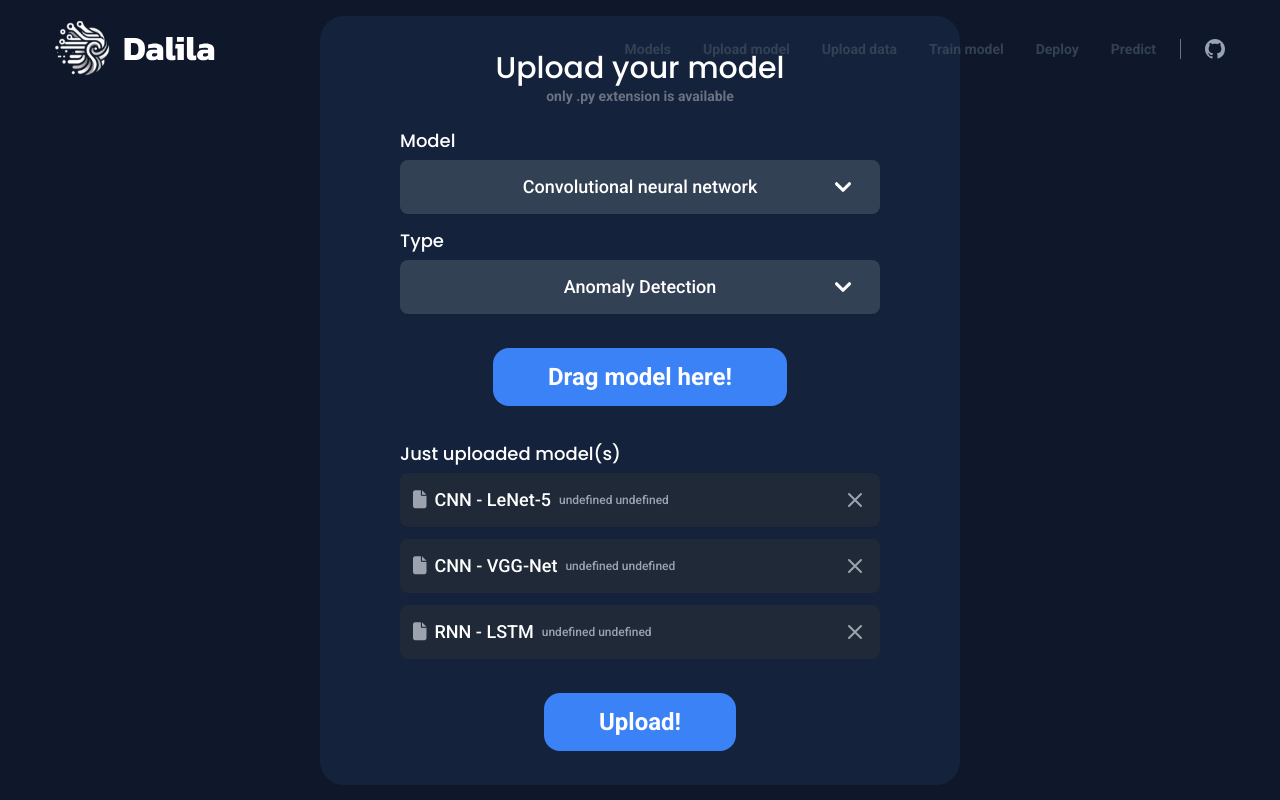
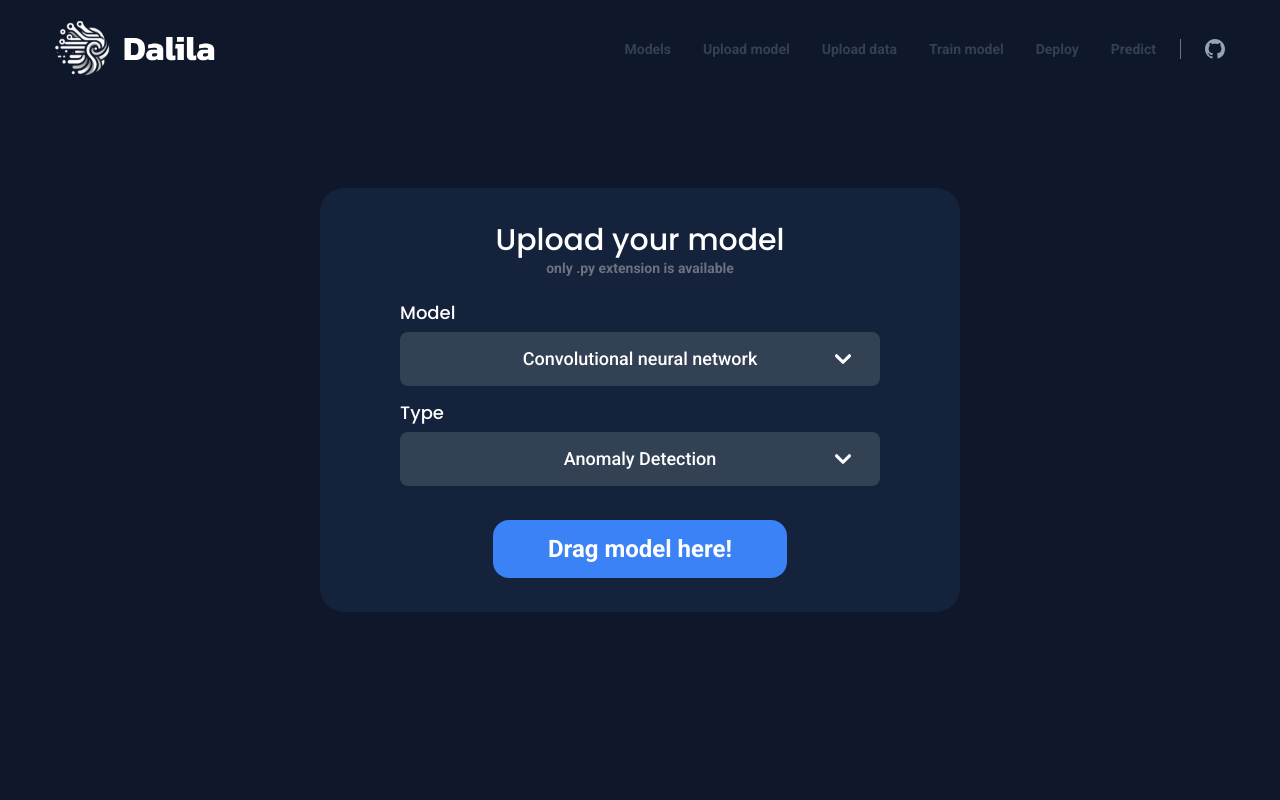
Before and after one commit to dalila-mlp/client, a SvelteKit app: page /upload_model in a window 1280 px wide. Built offline with nearby package versions, Linux system fonts and the light colour scheme.

Commit message:
feature(upload model): create and delete routes

```diff
--- a/src/components/upload/SelectModel.svelte
+++ b/src/components/upload/SelectModel.svelte
@@ -1,26 +1,29 @@
-<script>
+<script lang="ts">
     import { onMount } from 'svelte';
     import { createEventDispatcher } from 'svelte';
 
     const dispatch = createEventDispatcher();
 
-    export let options;
-    let selectedOption = options[0];
+    export let options: string[] = [];
+    export let value: string;
+
     let showDropdown = false;
 
     function toggleDropdown() {
         showDropdown = !showDropdown;
     }
 
-    function selectOption(option) {
-        selectedOption = option;
+    function selectOption(option: string) {
+        value = option;
         showDropdown = false;
         dispatch('select', option);
     }
 
     onMount(() => {
-        const handleClickOutside = (event) => {
-            if (!event.target.closest('.dropdown-container')) showDropdown = false;
+        const handleClickOutside = (event: MouseEvent) => {
+            if (!(event.target as HTMLElement).closest('.dropdown-container')) {
+                showDropdown = false;
+            }
         };
 
         document.addEventListener('click', handleClickOutside);
@@ -49,7 +52,7 @@
         type="button"
         on:click={toggleDropdown}
     >
-        {selectedOption}
+        {value}
         <svg class="absolute right-[21px] fill-current h-8 w-8 transform" viewBox="0 0 20 20">
             <path fill-rule="evenodd" d="M5.293 7.293a1 1 0 011.414 0L10 10.586l3.293-3.293a1 1 0 111.414 1.414l-4 4a1 1 0 01-1.414 0l-4-4a1 1 0 010-1.414z" clip-rule="evenodd" />
         </svg>
@@ -58,9 +61,17 @@
         <div class="absolute right-0 mt-2 w-full rounded-md shadow-lg bg-white ring-1 ring-black ring-opacity-5 z-10">
             <ul class="text-gray-700" aria-labelledby="dropdownDefault">
                 {#each options as option}
-                    <li class="cursor-pointer px-4 py-2 hover:bg-gray-100 hover:rounded-md text-md" on:click={() => selectOption(option)}>{option}</li>
+                    <li class="cursor-pointer px-4 py-2 hover:bg-gray-100 hover:rounded-md text-md" on:click={() => selectOption(option)}>
+                        {option}
+                    </li>
                 {/each}
             </ul>
         </div>
     {/if}
 </div>
+
+<style>
+    .dropdown-container {
+        position: relative;
+    }
+</style>
--- a/src/components/upload/UploadedItem.svelte
+++ b/src/components/upload/UploadedItem.svelte
@@ -2,20 +2,10 @@
     import { createEventDispatcher } from 'svelte';
 
     export let eye: boolean = false;
-
-    // This is the model/dafiles object that will be passed to the component
-    export let id: string;
+    export let id: string|null = null;
     export let filename: string;
-    export let name: string;
-    export let type: string;
-    export let status: string;
-    export let uploadedAt: string;
-    export let uploadedBy: string;
-    export let weight: number;
-    export let weightUnitSize: string;
-    export let flops: number|null = null;
-    export let lastTrain: string|null = null;
-    export let deployed: boolean|null = null;
+    export let weight: number|null = null;
+    export let weightUnitSize: string|null = null;
 
     const dispatch = createEventDispatcher();
 
@@ -29,8 +19,10 @@
         <button class="text-gray-400 hover:text-gray-300 mr-2">
             <i class="fa-solid fa-file"></i>
         </button>
-        <span class="text-white text-md font-medium mr-2">{name}</span>
-        <span class="text-gray-400 text-xs">{weight} {weightUnitSize}</span>
+        <span class="text-white text-md font-medium mr-2">{filename}</span>
+        {#if weight && weightUnitSize}
+            <span class="text-gray-400 text-xs">{weight} {weightUnitSize}</span>
+        {/if}
     </div>
     <div class="flex items-center">
         {#if eye && id}
--- a/src/routes/+page.svelte
+++ b/src/routes/+page.svelte
@@ -28,8 +28,6 @@
             }
 
             const responseDatafile = await response.json();
-            console.log('Parsed response:', responseDatafile);
-
             models = responseDatafile;
         } catch (error) {
             console.error('Error fetching models:', error);
@@ -64,8 +62,6 @@
             }
 
             const responseDatafile = await response.json();
-            console.log('Parsed response:', responseDatafile);
-
             datafiles = responseDatafile;
         } catch (error) {
             console.error('Error fetching models:', error);
--- a/src/routes/upload_model/+page.svelte
+++ b/src/routes/upload_model/+page.svelte
@@ -29,31 +29,83 @@
     ];
 
     interface Model {
+        filename: string;
+        id: string;
         name: string;
-        size: number;
-        unit_size: string;
+        type: string;
+        weight: number;
+        weightUnitSize: string;
+    };
+
+    let models: Model[] = [];
+    let selectedModel: string = modelOptions[0];
+    let selectedType: string = typeOptions[0];
+    let file: File | null = null;
+    let fileInput: HTMLInputElement | null = null;
+
+    function handleFileChange(event: Event) {
+        const input = event.target as HTMLInputElement;
+
+        if (input.files && input.files[0]) {
+            file = input.files[0];
+        }
     }
 
-    let models: Model[] = [
-        {
-            name: "CNN - LeNet-5",
-            size: 86,
-            unit_size: "kb",
-        },
-        {
-            name: "CNN - VGG-Net",
-            size: 452,
-            unit_size: "kb",
-        },
-        {
-            name: "RNN - LSTM",
-            size: 12,
-            unit_size: "kb",
-        },
-    ];
+    async function handleUpload() {
+        const formData = new FormData();
+        formData.append('file', file);
+        formData.append('name', selectedModel);
+        formData.append('type', selectedType);
 
-    function removeModel(modelName: string) {
-        models = models.filter((model) => model.name !== modelName);
+        try {
+            const response = await fetch('http://192.168.218.129/model/create', {
+                method: 'POST',
+                body: formData
+            });
+
+            if (!response.ok) {
+                throw new Error('Failed to upload');
+            }
+
+            const result = await response.json();
+            models = [
+                ...models,
+                {
+                    filename: result.filename,
+                    id: result.id,
+                    name: result.name,
+                    type: result.type,
+                    weight: result.weight,
+                    weightUnitSize: result.weightUnitSize,
+                }
+            ];
+
+            file = null;
+            selectedModel = modelOptions[0];
+            selectedType = typeOptions[0];
+
+            if (fileInput) {
+                fileInput.value = '';
+            }
+        } catch (error) {
+            console.error(error);
+        }
+    }
+
+    async function removeModel(id: string) {
+        try {
+            const response = await fetch(`http://192.168.218.129/model/${id}/delete`, {
+                method: 'DELETE'
+            });
+
+            if (!response.ok) {
+                throw new Error('Failed to delete model');
+            }
+
+            models = models.filter((model) => model.id !== id);
+        } catch (error) {
+            console.error(error);
+        }
     }
 </script>
 
@@ -66,28 +118,50 @@
         <div class="flex flex-col items-center w-full mt-[21px]">
             <div class="flex flex-col items-center w-full">
                 <h2 class="w-3/4 text-lg font-medium mb-[5px]">Model</h2>
-                <SelectModel options={modelOptions}/>
+                <SelectModel bind:value={selectedModel} options={modelOptions}/>
             </div>
             <div class="flex flex-col items-center w-full mt-[13px]">
                 <h2 class="w-3/4 text-lg font-medium mb-[5px]">Type</h2>
-                <SelectModel options={typeOptions} />
+                <SelectModel bind:value={selectedType} options={typeOptions} />
             </div>
         </div>
-        <button class="bg-blue-500 hover:bg-blue-700 text-white font-bold px-[55px] py-[13px] rounded-2xl mt-[34px] text-2xl">
-            Drag model here!
-        </button>
+        <div class="flex font-bold mt-[34px] text-white text-2xl">
+            <input
+              id="fileInput"
+              type="file"
+              accept=".py"
+              on:change={handleFileChange}
+              class="hidden"
+              bind:this={fileInput}
+            />
+            {#if file}
+                <UploadedItem {...{filename: file.name}} on:remove={() => {file = null; fileInput.value = '';}} />
+            {:else}
+                <label
+                    class="bg-blue-500 hover:bg-blue-700 cursor-pointer px-[55px] py-[13px] rounded-2xl"
+                    for="fileInput"
+                >
+                    Drag model here!
+                </label>
+            {/if}
+        </div>
+        {#if file && selectedModel && selectedType}
+            <button
+                class="bg-blue-500 hover:bg-blue-700 text-white font-bold px-[55px] py-[13px] rounded-2xl mt-[34px] text-2xl"
+                on:click={handleUpload}
+            >
+                Upload
+            </button>
+        {/if}
         {#if models.length > 0}
             <div class="relative flex flex-col w-3/4 mt-[34px]">
                 <h2 class="w-3/4 text-lg font-medium mb-[5px]">Just uploaded model(s)</h2>
                 <div class="relative flex flex-col gap-3">
-                    {#each models as model (model.name)}
-                        <UploadedItem {...model} on:remove={(e) => removeModel(e.detail)} />
+                    {#each models as model (model.id)}
+                        <UploadedItem {...model} on:remove={() => removeModel(model.id)} />
                     {/each}
                 </div>
             </div>
-            <button class="bg-blue-500 hover:bg-blue-700 text-white font-bold px-[55px] py-[13px] rounded-2xl mt-[34px] text-2xl">
-                Upload!
-            </button>
         {/if}
     </div>
 </div>
```
